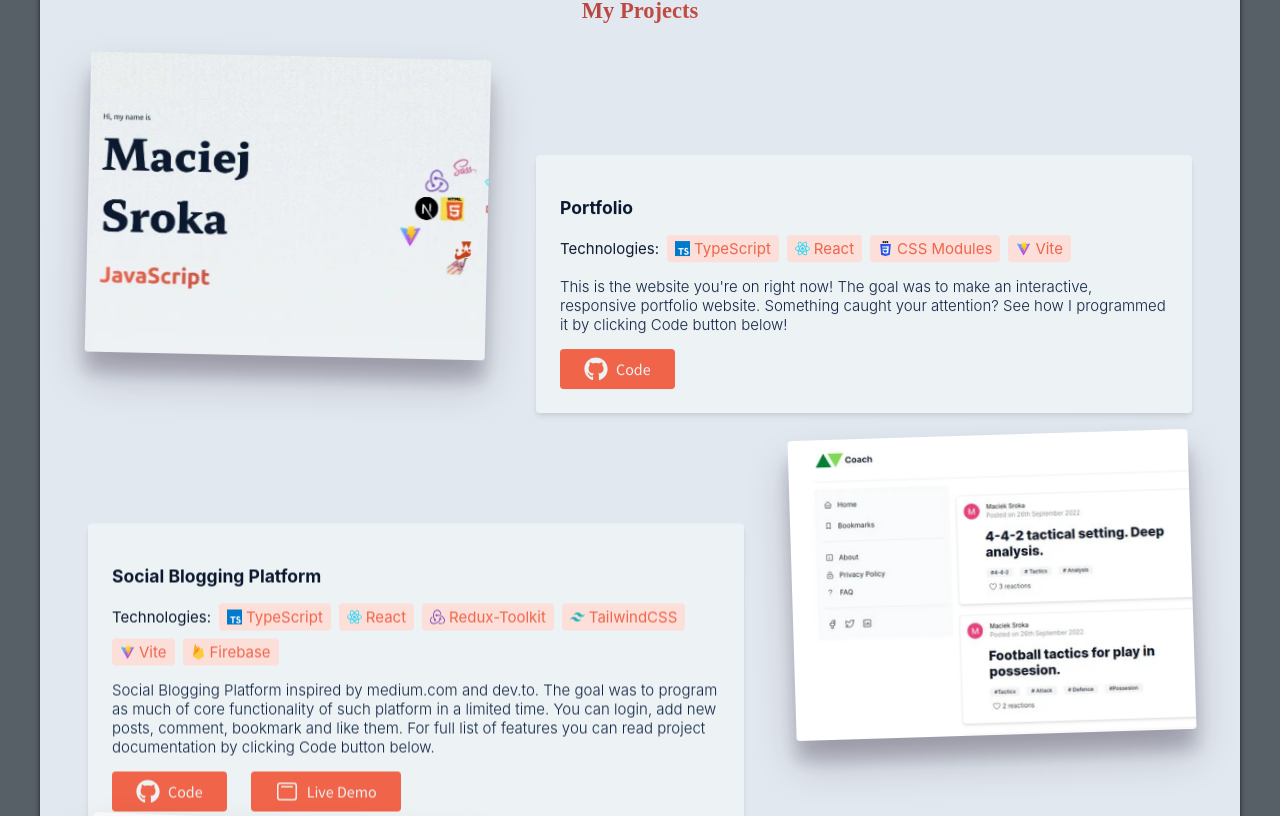
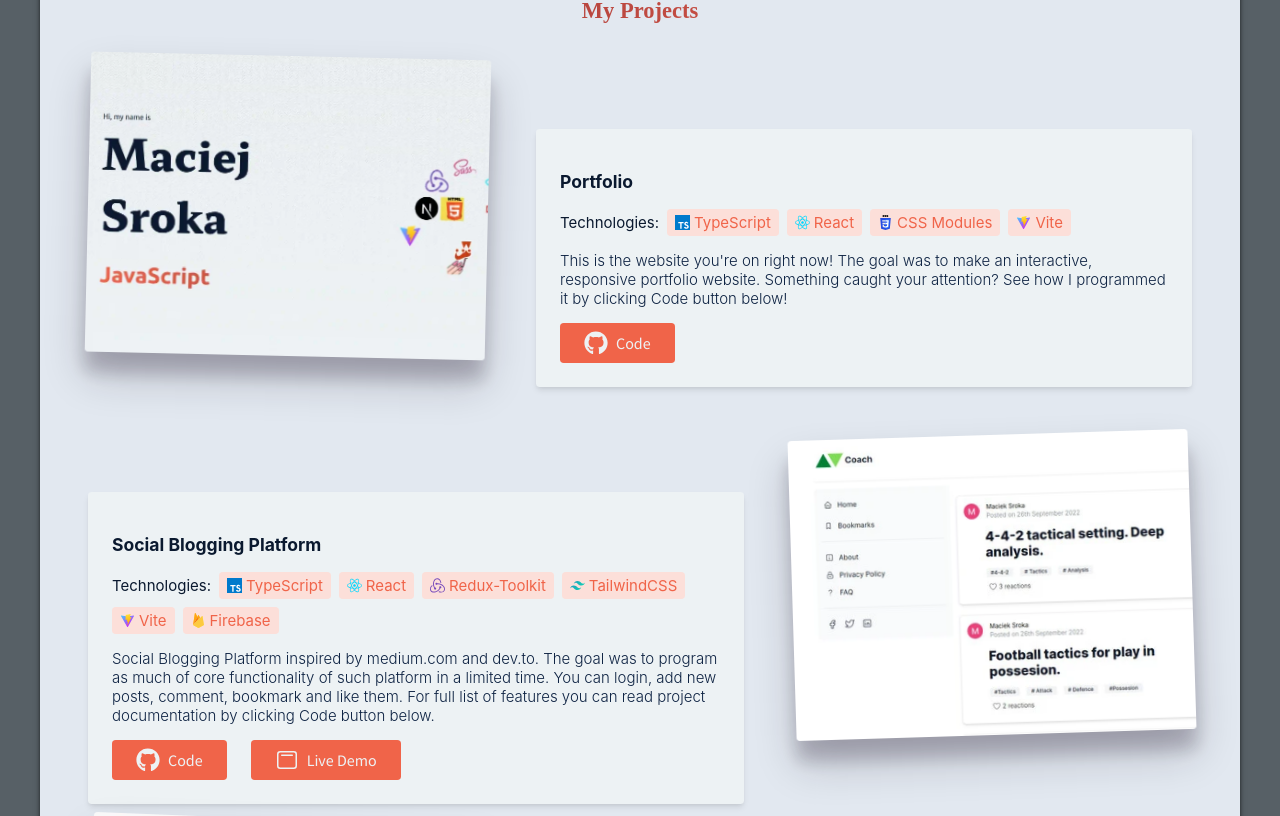
Before and after one commit to husky93/portfolio, a React (Vite) app: page / in a window 1280 px wide. Shown: the part 1713-2529 px from the top of the page. Built offline with nearby package versions, Linux system fonts and the light colour scheme; a web font is replaced by a local one.

Commit message:
Dont transform position of the info card of Project component

```diff
--- a/src/components/portfolio/Project.tsx
+++ b/src/components/portfolio/Project.tsx
@@ -64,7 +64,7 @@ const Project: React.FC<ProjectProps> = ({
     }
     if (isVisible && imagePosition !== position) {
       return {
-        transform: `translateX(0px) translateY(${-offset / 70}px)`,
+        transform: `translateX(0px) translateY(0px)`,
       };
     }
     return {};
```
